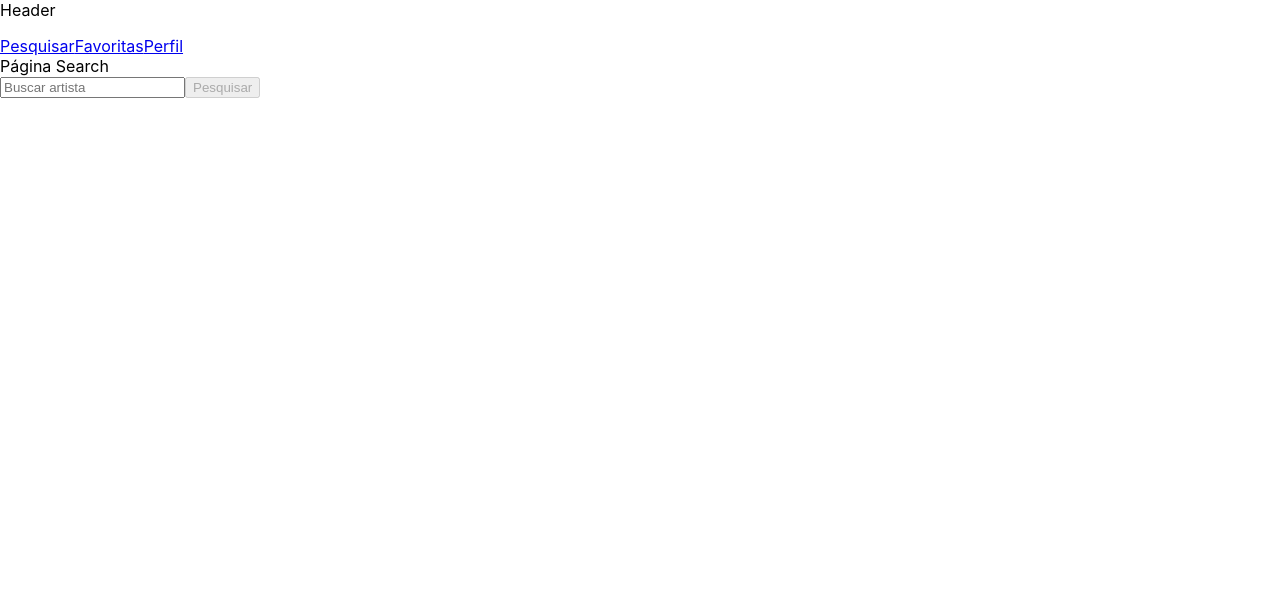
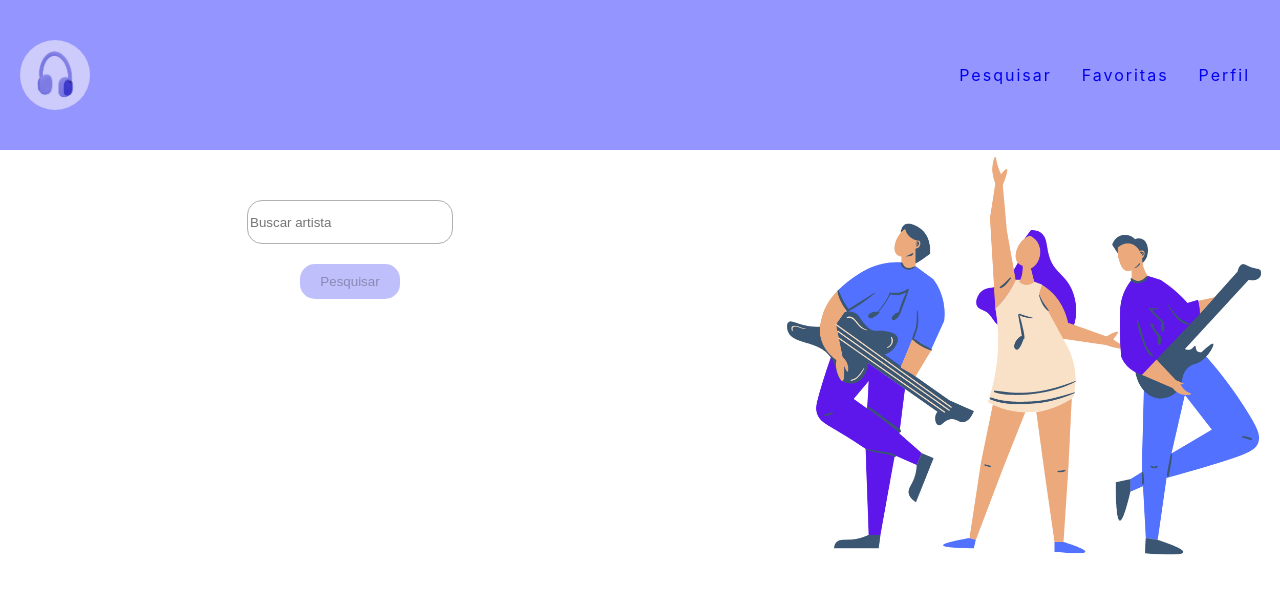
Before and after one commit to patriciapadilha/MyMusicApp, a React (Create React App) app: page /search in a window 1280 px wide. Shown: the top 594 px of the page. Built offline with nearby package versions, Linux system fonts and the light colour scheme.

Commit message:
Css - páginas login e pesquisa

```diff
--- a/public/index.html
+++ b/public/index.html
@@ -24,7 +24,7 @@
       work correctly both with client-side routing and a non-root public URL.
       Learn how to configure a non-root public URL by running `npm run build`.
     -->
-    <title>React App</title>
+    <title>MyMusicApp</title>
   </head>
   <body>
     <noscript>You need to enable JavaScript to run this app.</noscript>
--- a/src/components/Header.jsx
+++ b/src/components/Header.jsx
@@ -1,7 +1,9 @@
 import React from 'react';
 import { Link } from 'react-router-dom';
 import { getUser } from '../services/userAPI';
+import headphone from '../img/headphone.png';
 import Loading from './Loading';
+import '../css/Header.css';
 
 class Header extends React.Component {
   constructor(props) {
@@ -29,17 +31,23 @@ class Header extends React.Component {
   render() {
     const { userName, loading } = this.state;
     return (
-      <header data-testid="header-component">
-        Header
+      <header className="header" data-testid="header-component">
+        <div className='user'>
           {loading ? <Loading />
             : (
+              <div className='username'>
+                <img src={ headphone } alt="fone de ouvido azul" />
                 <p data-testid="header-user-name">
                   { userName }
                 </p>
+              </div>
             )}
+        </div>
+        <div className='links'>
           <Link to="/search" data-testid="link-to-search">Pesquisar</Link>
           <Link to="/favorites" data-testid="link-to-favorites">Favoritas</Link>
           <Link to="/profile" data-testid="link-to-profile">Perfil</Link>
+        </div>
       </header>
     );
   }
--- a/src/components/Loading.jsx
+++ b/src/components/Loading.jsx
@@ -1,9 +1,10 @@
 import React from 'react';
+import '../css/Loading.css';
 
 class Loading extends React.Component {
   render() {
     return (
-      <div>Carregando...</div>
+      <div className="loading"></div>
     );
   }
 }
--- /dev/null
+++ b/src/css/Header.css
@@ -0,0 +1,50 @@
+.header {
+    width: 100%;
+    height: 150px;
+    background-color: rgb(149, 149, 255);
+    display: flex;
+    justify-content: space-between;
+    align-items: center;
+}
+
+.header img {
+    width: 70px;
+    height: 70px;
+    border-radius: 50%;
+    margin-right: 15px;
+}
+
+.header p {
+    text-transform: uppercase;
+    font-size: large;
+    color: white;
+    font-weight: 600;
+}
+
+.user {
+    margin-left: 20px;
+}
+
+.username {
+    display: flex;
+    flex-direction: row;
+    justify-content: space-around;
+    align-items: center;
+}
+
+.links {
+    display: flex;
+    flex-direction: row;
+    justify-content: space-between;
+    align-items: center;
+}
+
+.links a {
+    text-decoration: none;
+    margin-right: 30px;
+    letter-spacing: 2px;
+}
+
+a:hover {
+    font-size: larger;
+}
--- /dev/null
+++ b/src/css/Loading.css
@@ -0,0 +1,14 @@
+.loading {
+    animation: rotating 1s infinite;
+    width: 40px;
+    height: 40px;
+    border-radius: 50%;
+    border: 5px solid rgb(158, 158, 171);
+    border-top-color: rgb(66, 66, 248);
+}
+
+@keyframes rotating {
+    to {
+        transform: rotate(1turn);
+    }
+}
--- /dev/null
+++ b/src/css/Login.css
@@ -0,0 +1,50 @@
+.container-main {
+    display: flex;
+    flex-direction: column;
+    justify-content: center;
+    align-items: center;
+    height: 700px;
+    background: linear-gradient(-45deg, rgb(94, 82, 225), rgb(202, 138, 241));
+    background-size: 400% 400%;
+    animation: backgroundTransition 8s ease-in-out infinite;
+}
+
+@keyframes backgroundTransition {
+    0% {
+        background-position: 0% 80%;
+    }
+    50% {
+        background-position: 80% 100%;
+    }
+    100% {
+        background-position: 0% 90%;
+    }
+}
+
+.container-main label {
+    margin-bottom: 20px;
+}
+
+.container-main input {
+    margin-top: 20px;
+    width: 200px;
+    height: 40px;
+    border-radius: 15px;
+    border: none;
+}
+
+.container-main img {
+    width: 200px;
+    border-radius: 50%;
+}
+
+.container-main button {
+    background: linear-gradient(45deg, pink, blue);
+    border-radius: 15px;
+    width: 100px;
+    height: 40px;
+    border: none;
+    color: white;
+    text-transform: uppercase;
+    margin-bottom: 15px;
+}
--- /dev/null
+++ b/src/css/Search.css
@@ -0,0 +1,88 @@
+.container-search {
+    background-image: url('../img/fundo.png');
+    background-repeat: no-repeat;
+    background-position: right;
+    background-size: 40%;
+    width: 100vw;
+    height: 700px;
+}
+
+.search {
+    display: flex;
+    flex-direction: column;
+    justify-content: center;
+    align-items: center;
+    align-content: flex-end;
+    width: 300px;
+    margin-left: 200px;
+    margin-top: 50px;
+}
+
+.search input {
+    margin-bottom: 20px;
+    width: 200px;
+    height: 40px;
+    border-radius: 15px;
+    border: 0.5px solid rgb(178, 176, 176);
+}
+
+.search p {
+    color: gray;
+    letter-spacing: 2px;
+}
+
+.btn-2 {
+    width: 100px;
+    height: 35px;
+    border-radius: 15px;
+    background-color: rgb(191, 191, 252);
+    border: none;
+}
+
+
+
+.btn-2:hover {
+    background-color: rgb(66, 66, 255);
+    color: rgb(228, 228, 228);
+}
+
+.albuns-wrapper {
+    margin-top: 50px;
+    width: 400px;
+    overflow-x: auto;
+    scroll-snap-type: x mandatory;
+    scroll-behavior: smooth;
+    margin-bottom: 50px;
+}
+
+.albuns {
+   display: flex;
+   flex-direction: row;
+}
+
+.album-list {
+    flex: none;
+    display: flex;
+    flex-direction: column;
+    width: 250px;
+    padding: 20px;
+    scroll-snap-align: start;
+}
+
+.album-card {
+    display: flex;
+    flex-direction: column;
+    justify-content: center;
+    text-decoration: none;
+    text-align: center;
+    color: gray;
+    padding: 10px;
+}
+
+.album-card img {
+    margin-bottom: 10px;
+}
+
+.album-card:hover {
+    background-color: rgb(187, 187, 254);
+}
--- a/src/pages/Login.jsx
+++ b/src/pages/Login.jsx
@@ -2,6 +2,8 @@ import React from 'react';
 import PropTypes from 'prop-types';
 import { createUser } from '../services/userAPI';
 import Loading from '../components/Loading';
+import '../css/Login.css';
+import headphone from '../img/headphone.png';
 
 class Login extends React.Component {
   constructor(props) {
@@ -50,8 +52,8 @@ class Login extends React.Component {
     } = this.state;
 
     return (
-      <div data-testid="page-login">
-        Pagina Login
+      <main className="container-main" data-testid="page-login">
+        <img src={ headphone } alt="fone de ouvido azul"/>
         <label htmlFor="name-input">
           <input
             type="text"
@@ -68,11 +70,12 @@ class Login extends React.Component {
           type="button"
           data-testid="login-submit-button"
           onClick={ this.buttonLogin }
+          className="btn-1"
         >
           Entrar
         </button>
         {loading && <Loading /> }
-      </div>
+      </main>
     );
   }
 }
--- a/src/pages/Search.jsx
+++ b/src/pages/Search.jsx
@@ -3,6 +3,7 @@ import { Link } from 'react-router-dom';
 import Header from '../components/Header';
 import searchAlbumsAPI from '../services/searchAlbumsAPI';
 import Loading from '../components/Loading';
+import '../css/Search.css';
 
 class Search extends React.Component {
   constructor() {
@@ -64,11 +65,10 @@ class Search extends React.Component {
       isNotEmpty,
     } = this.state;
     return (
-      <div data-testid="page-search">
+      <section className="container-search" data-testid="page-search">
         <Header />
-        Página Search
         {loading ? <Loading /> : (
-          <div>
+          <div className='search'>
             {apiRequest && <p>{`Resultado de álbuns de: ${searchArtist}`}</p>}
             <label htmlFor="search-artist">
               <input
@@ -86,10 +86,12 @@ class Search extends React.Component {
               type="button"
               data-testid="search-artist-button"
               onClick={ this.searchRequest }
+              className="btn-2"
             >
               Pesquisar
             </button>
-            <div>
+            <div className="albuns-wrapper">
+              <div className="albuns">
               {isNotEmpty ? <p>Nenhum álbum foi encontrado</p> : (
                 albuns
                 .map((album) => (
@@ -97,11 +99,12 @@ class Search extends React.Component {
                   className="album-list"
                   key={ album.collectionId }
                   >
-                      <img src={ album.artworkUrl100 } alt={ album.collectionName } />
                       <Link
                         to={ `/album/${album.collectionId}` }
                         data-testid={ `link-to-album-${album.collectionId}` }
+                        className="album-card"
                         >
+                        <img src={ album.artworkUrl100 } alt={ album.collectionName } />
                         { album.collectionName }
                       </Link>
                     </div>
@@ -109,8 +112,9 @@ class Search extends React.Component {
                   )}
               </div>
             </div>
+          </div>
         )}
-      </div>
+      </section>
     );
   }
 }
```
Also changed, not shown: src/img/fundo.png (added), src/img/headphone.png (added). Lines whose indentation alone changed are shown as unchanged.
